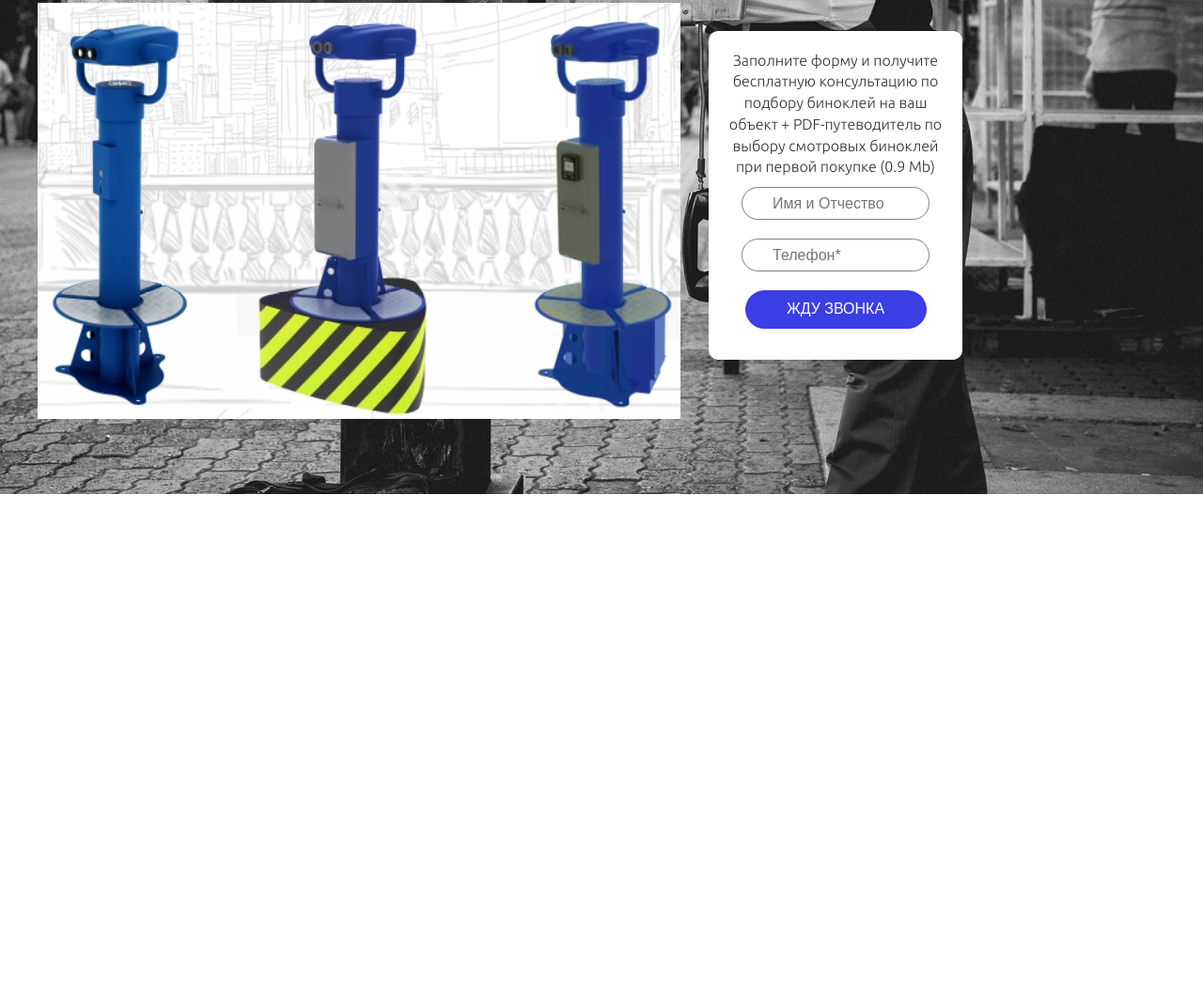
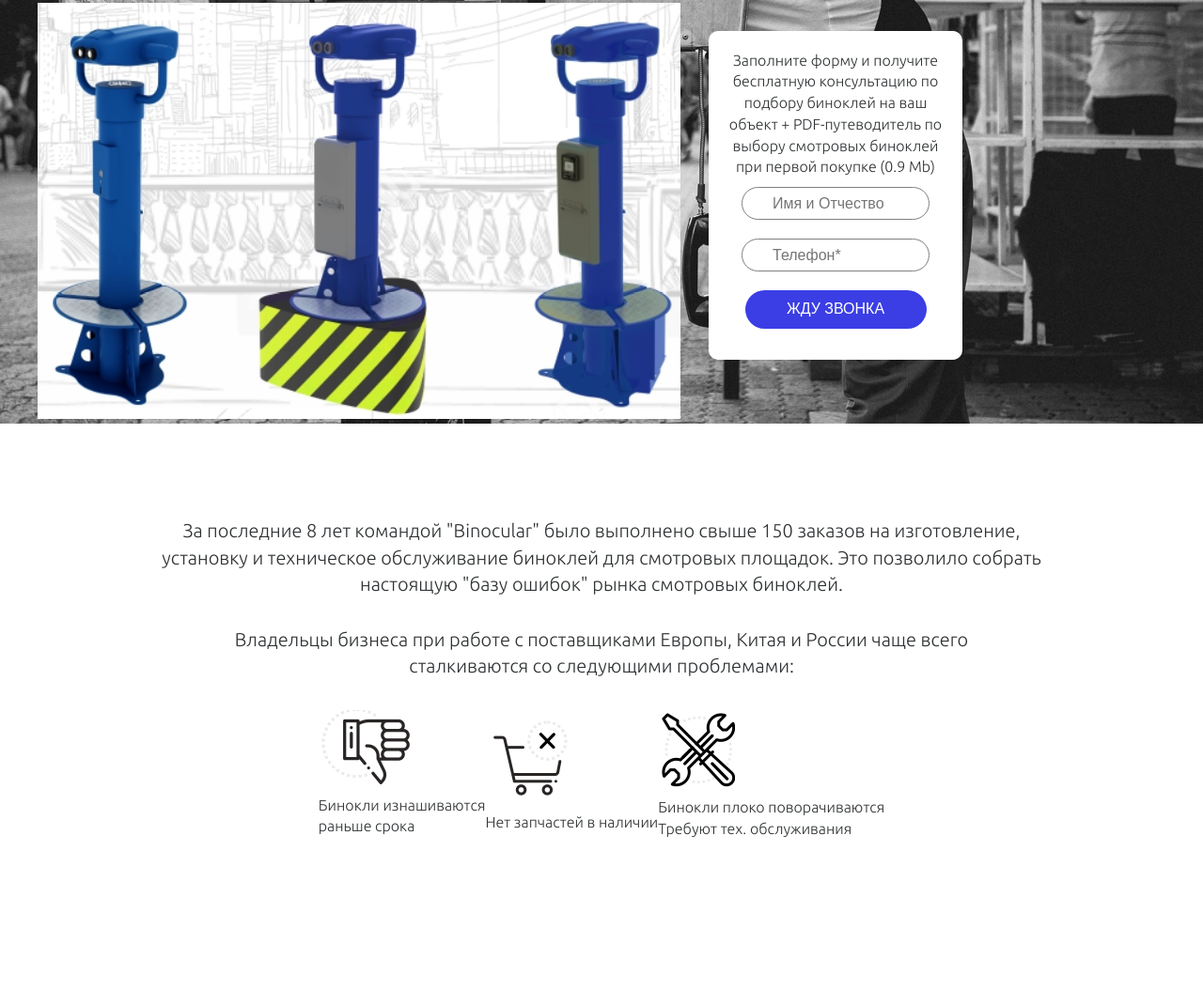
Before and after one commit to inkerinmaa/binocular, a website: page src/index.html in a window 1280 px wide. Shown: the part 274-1328 px from the top of the page at 94% size. Before the commit the page ends 800 px from the top, so only its background shows below. Drawn offline with nearby package versions, Linux system fonts and the light colour scheme; files that its build step writes are made by us from their sources.

Commit message:
scroll instead sections2

```diff
--- a/gulpfile.js
+++ b/gulpfile.js
@@ -144,7 +144,7 @@ function icons() {
 }
 
 function images() {
-  return src(paths.src + 'img/**/*.{jpg,jpeg,png,gif,svg}')
+  return src(paths.src + 'img/**/*.{jpg,jpeg,png,gif,svg,PNG}')
     .pipe(imagemin())
     .pipe(dest(paths.build + 'img/'));
 }
--- a/src/index.html
+++ b/src/index.html
@@ -13,8 +13,6 @@
 </head>
 <body>
     <div class="wrapper">
-        <div class="maincontent">
-            <section class="section first">
             <header class="header">
                 <div class="container">
                     <div class="header__content">
@@ -46,7 +44,8 @@
                                     </a>
                                     </li>
                                 </ul>
-                                </div>
+                            </div> <!-- socials-->
+
                             <nav class="nav">
                                 <ul class="nav__list">
                                     <li class="nav__item">
@@ -65,7 +64,7 @@
                     </div>
                 </div>
             </header>
-                <div class="section__content">
+            <div class="revenue">
                 <div class="container">
 
                     <div class="welcome">
@@ -100,53 +99,60 @@
                     </div>
                 </div>
             </div>
-            </section>
-            <section class="section second">
+                <div class="errors">
                     <div class="container">
-                    <div class="second__title">
+                        <div class="errors__title">
                             За последние 8 лет командой "Binocular" было выполнено свыше 150 заказов
-                        на изготовление, установку и техническое обслуживание биноклей для
-                        смотровых площадок. Это позволило собрать настоящую "базу ошибок" рынка
-                        смотровых биноклей.
+                            на изготовление,
+                            <br>
+                            установку и техническое обслуживание биноклей для
+                            смотровых площадок. Это позволило собрать
+                            <br>
+                            настоящую "базу ошибок" рынка смотровых биноклей.
                         </div>
-                    <div class="second__problems">
+                        <div class="errors__problems">
                             <div class="problems__title">
-                            Владельцы бизнеса чаще всего сталкиваются
+                                Владельцы бизнеса при работе с поставщиками Европы, Китая и России чаще всего
+                                <br>
+                                сталкиваются со следующими проблемами:
                             </div>
                             <div class="problems__content">
                                 <ul class="problems__list">
                                     <li class="problems__item">
                                         <div class="problems__icon">
-                                        <img src="./img/controls.PNG" alt="issue-1" class="problems__img">
+                                            <img src="./img/toe-down.PNG" alt="issue-1" class="problems__img">
                                         </div>
                                         <div class="problems__desc">
-                                        aldsvjgbldskjjvbasdl
+                                            Бинокли изнашиваются
+                                            <br>
+                                            раньше срока
                                         </div>
                                     </li>
                                     <li class="problems__item">
                                         <div class="problems__icon">
-                                        <img src="./img/controls.PNG" alt="issue-2" class="problems__img">
+                                            <img src="./img/bin.PNG" alt="issue-2" class="problems__img">
                                         </div>
                                         <div class="problems__desc">
-                                        dlifusugvadlsvhalsdjvl
+                                            Нет запчастей в наличии
                                         </div>
                                     </li>
                                     <li class="problems__item">
                                             <div class="problems__icon">
-                                            <img src="./img/controls.PNG" alt="issue-3" class="problems__img">
+                                                <img src="./img/wrench.PNG" alt="issue-3" class="problems__img">
                                             </div>
                                             <div class="problems__desc">
-                                            dkshgvldwvglasdjv
+                                                Бинокли плоко поворачиваются
+                                                <br>
+                                                Требуют тех. обслуживания
                                             </div>
                                     </li>
                                 </ul>
-                        </div>
-                    </div>
-                </div>
-            </section>
-        </div>
-    </div>
+                            </div> <!-- Problems__content-->
+                        </div> <!-- Errors problems-->
+                    </div> <!-- Errors container-->
+                </div> <!-- Errors -->
+    </div> <!-- wrapper -->
 
-    <script src="./js/script.min.js"></script>
+    <!-- <script src="./js/script.min.js"></script> -->
 </body>
 </html>
--- /dev/null
+++ b/src/scss/blocks/errors.scss
@@ -0,0 +1,32 @@
+.errors {
+    display: flex;
+    align-items: center;
+    justify-content: center;
+    margin: 100px 0px;
+}
+
+.errors__title {
+    font-family: 'Ubuntu';
+    font-size: 20px;
+    text-align: center;
+}
+
+.errors__problems {
+    margin: 30px 0px;
+}
+
+.problems__title {
+    font-family: 'Ubuntu';
+    font-size: 20px;
+    text-align: center;
+}
+
+.problems__content {
+    margin: 30px 0px;
+}
+
+.problems__list {
+    display: flex;
+    align-items: center;
+    justify-content: center;
+}
--- a/src/scss/blocks/first.scss
+++ b/src/scss/blocks/revenue.scss
@@ -1,7 +1,6 @@
-.first {
+.revenue {
     background: url('../img/bg-1.jpg') center center no-repeat;
     background-size: cover;
-    // flex-direction: column;
 }
 
 .welcome__intro {
@@ -10,7 +9,7 @@
 
 .welcome__order {
     display: flex;
-    // flex: 1;
+    // // flex: 1;
     // align-items: center;
     // justify-content: center;
 }
--- a/src/scss/blocks/second.scss
+++ /dev/null
@@ -1,3 +0,0 @@
-.second {
-    background-color: #2B2A28;
-}
--- a/src/scss/blocks/section.scss
+++ /dev/null
@@ -1,12 +0,0 @@
-.section {
-    height: if($onePage, 100%, 100vh);
-    min-height: 650px;
-    position: relative;
-    // display: flex;
-    overflow: hidden;
-
-    @include tablets {
-    min-height: initial;
-    // height: 100vh;
-    }
-    }
--- a/src/scss/misc/layout.scss
+++ b/src/scss/misc/layout.scss
@@ -11,7 +11,7 @@ html {
 // styles
 html,
 body {
-  height: 100%;
+  // height: 100%;
 }
 
 body {
```
Lines whose indentation alone changed are shown as unchanged.
